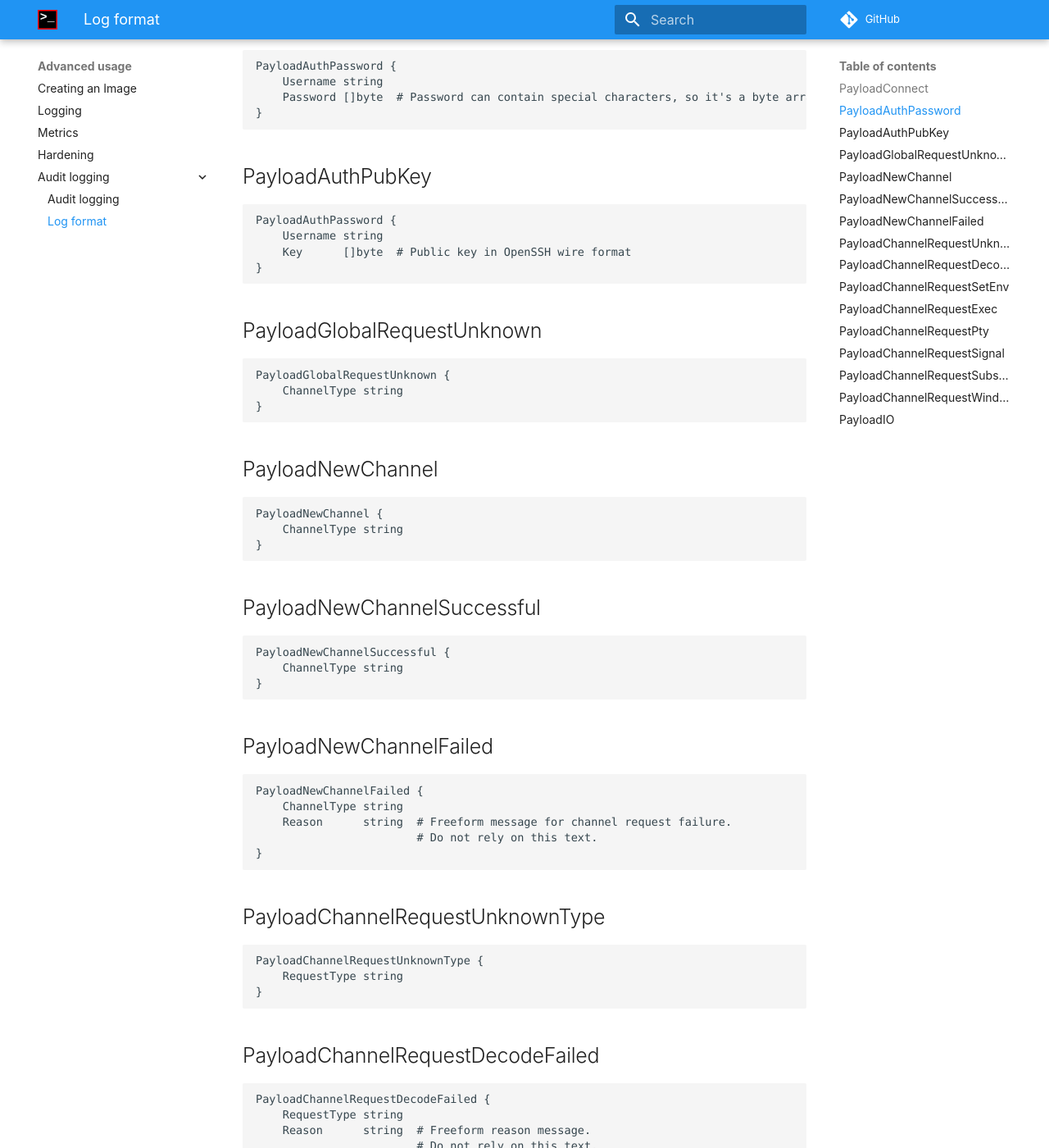
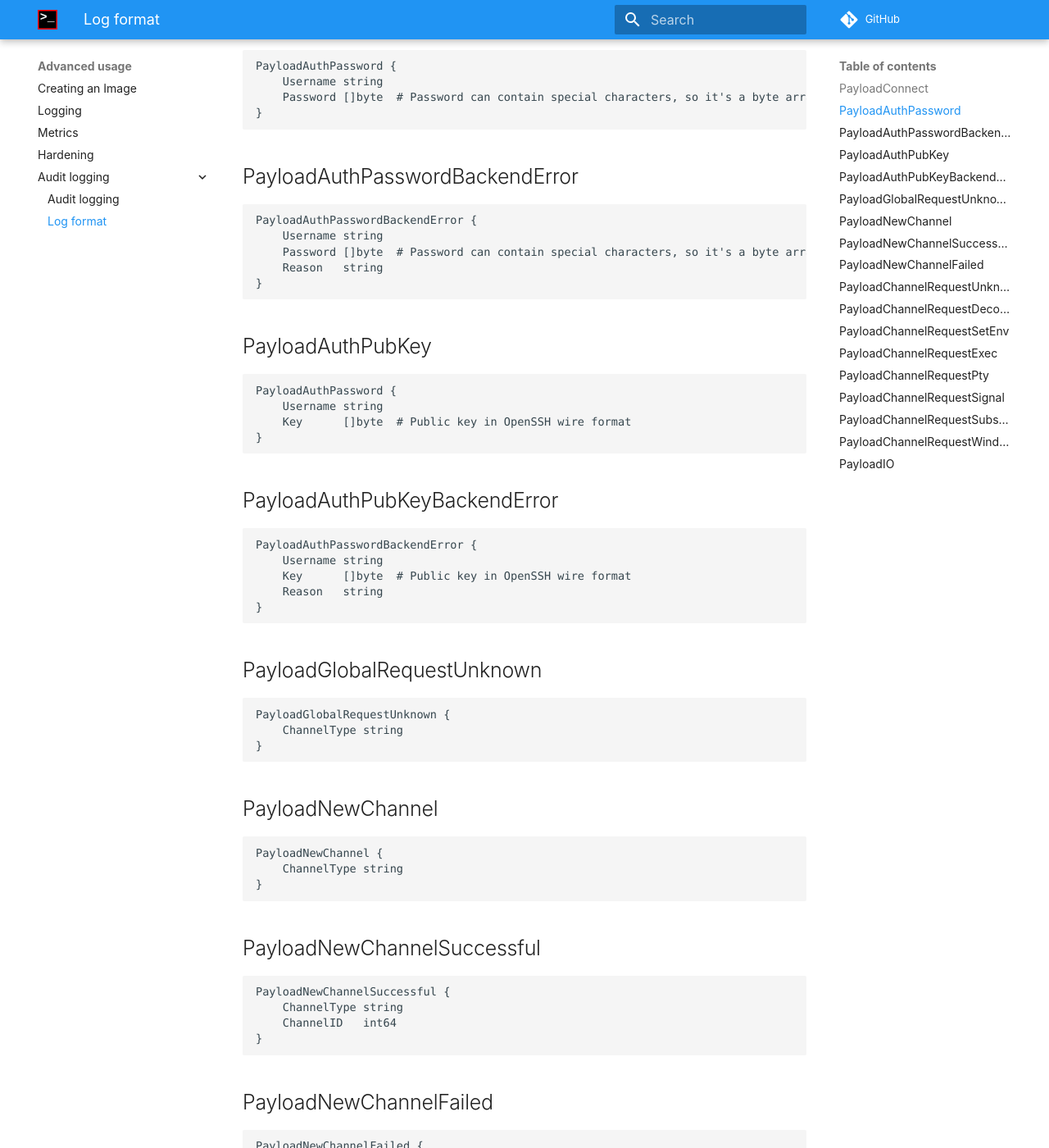
Before and after one commit to ContainerSSH/containerssh.github.io, an MkDocs documentation site: the page built from docs/advanced/audit/format.md, in a window 1280 px wide and 1400 px high, scrolled down 3255 px. Shown: the whole window at 82% size. Built offline with MkDocs 1.6.1 and Material for MkDocs 9.7.7, drawn with Linux system fonts in a browser that asks for light colours; comment, search, counter and statistics services are not loaded; some of the changed text lies outside the part shown.

Commit message:
Updated link to auditlog library

````diff
--- a/docs/advanced/audit/format.md
+++ b/docs/advanced/audit/format.md
@@ -3,7 +3,7 @@
 The ContainerSSH audit log is stored in [CBOR](https://cbor.io/) + GZIP format. You will first need to decode the GZIP container and then the CBOR format.
 
 !!! note
-    We provide a Go library to decode the audit log format. Check out the details [on GitHub](https://github.com/ContainerSSH/ContainerSSH/tree/development/audit/format/audit).
+    We provide a Go library to decode the audit log format. Check out the details [on GitHub](https://github.com/ContainerSSH/auditlog).
 
 The main element of the CBOR container is an *array of messages* where each message has the following format:
 
@@ -30,13 +30,13 @@
 | 0   | Connect | TCP connection established | [PayloadConnect](#payloadconnect) |
 | 1   | Disconnect | TCP connection closed | *none* |
 | 100 | AuthPassword | Password authentication attempt | [PayloadAuthPassword](#payloadauthpassword) |
-| 101 | AuthPasswordSuccessful | Successful password authentication | *none* |
-| 102 | AuthPasswordFailed | Failed password authentication | *none* |
-| 103 | AuthPasswordBackendError | Backend failed to respond | *none* |
+| 101 | AuthPasswordSuccessful | Successful password authentication | [PayloadAuthPassword](#payloadauthpassword) |
+| 102 | AuthPasswordFailed | Failed password authentication | [PayloadAuthPassword](#payloadauthpassword) |
+| 103 | AuthPasswordBackendError | Backend failed to respond | [PayloadAuthPasswordBackendError](#payloadauthpasswordbackenderror) |
 | 104 | AuthPubKey | Public key authentication attempt | [PayloadAuthPubKey](#payloadauthpubkey) |
-| 105 | AuthPubKeySuccessful | Successful public key authentication | *none* |
-| 106  | AuthPubKeyFailed | Failed public key authentication | *none* |
-| 107 | AuthPubKeyBackendError | Backend failed to respond | *none* |
+| 105 | AuthPubKeySuccessful | Successful public key authentication | [PayloadAuthPubKey](#payloadauthpubkey) |
+| 106 | AuthPubKeyFailed | Failed public key authentication | [PayloadAuthPubKey](#payloadauthpubkey) |
+| 107 | AuthPubKeyBackendError | Backend failed to respond | [PayloadAuthPubKeyBackendError](#payloadauthpubkeybackenderror) |
 | 200 | GlobalRequestUnknown | Unknown global request received | [PayloadGlobalRequestUnknown](#payloadglobalrequestUnknown) |
 | 300 | NewChannel | Requesting a new SSH channel | [PayloadNewChannel](#payloadnewchannel) |
 | 301 | NewChannelSuccessful | New SSH channel successful | [PayloadNewChannelSuccessful](#payloadnewchannelsuccessful) |
@@ -72,12 +72,32 @@
 }
 ```
 
+## PayloadAuthPasswordBackendError
+
+```
+PayloadAuthPasswordBackendError {
+    Username string
+    Password []byte  # Password can contain special characters, so it's a byte array
+    Reason   string
+}
+```
+
 ## PayloadAuthPubKey
 
 ```
 PayloadAuthPassword {
     Username string
     Key      []byte  # Public key in OpenSSH wire format
+}
+```
+
+## PayloadAuthPubKeyBackendError
+
+```
+PayloadAuthPasswordBackendError {
+    Username string
+    Key      []byte  # Public key in OpenSSH wire format
+    Reason   string
 }
 ```
 
@@ -102,6 +122,7 @@
 ```
 PayloadNewChannelSuccessful {
     ChannelType string
+    ChannelID   int64
 }
 ```
 
````
